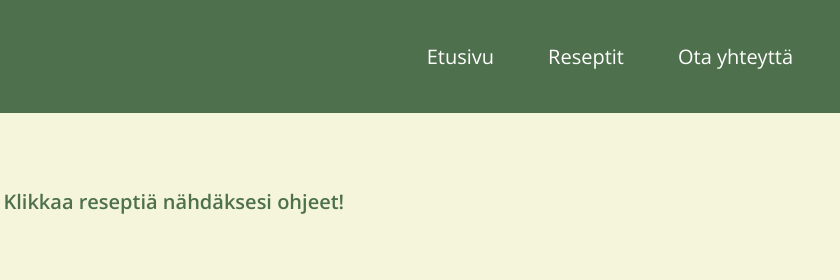
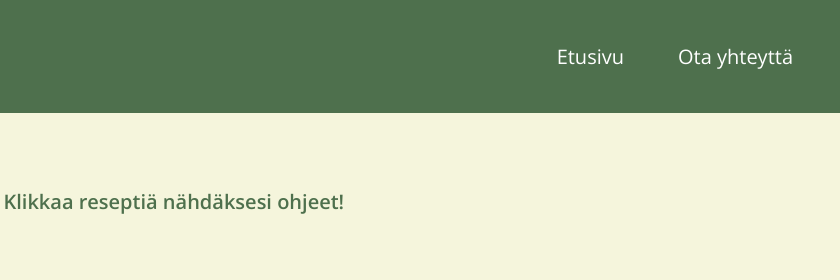
Before and after one commit to oskarimyllys/Reseptipankki, a plain HTML site: page reseptit.html in a window 1280 px wide. Shown: the top 280 px of the page, 440-1280 px from the left. Drawn offline with nearby package versions, Linux system fonts and the light colour scheme; a web font is replaced by a local one.

Commit message:
Update reseptit.html

```diff
--- a/reseptit.html
+++ b/reseptit.html
@@ -28,7 +28,6 @@
             <label for="menu-toggle" class="menu-icon">&#9776;</label>
             <ul class="menu">
                 <li><a href="index.html">Etusivu</a></li>
-                <li><a href="reseptit.html">Reseptit</a></li>
                 <li><a href="yhteys.html">Ota yhteyttä</a></li>
             </ul>
         </nav>
```
